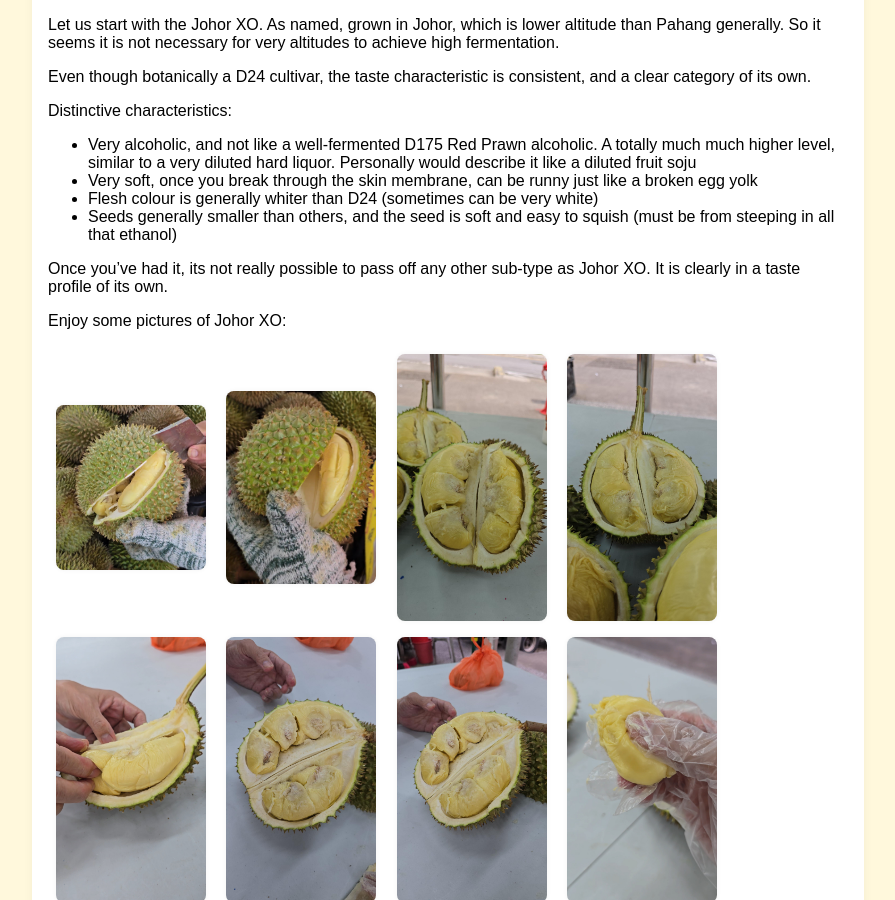
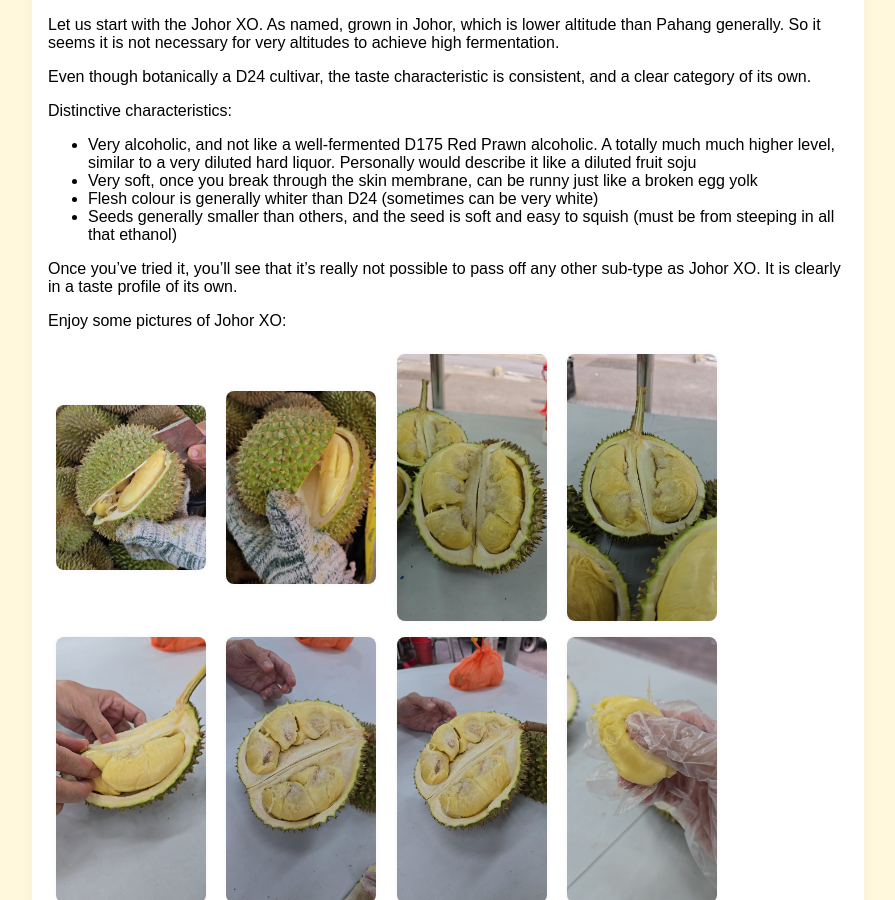
Before and after one commit to yensan57/flabbybeagle, a Jekyll site: the page built from _posts/2025-10-12-pahang-johor-d24-xo.md, in a window 1280 px wide and 900 px high, scrolled down 1055 px. Shown: the whole window, without its empty margins (192-1087 px from the left). Built offline with Jekyll 4.4.1, drawn with Linux system fonts in a browser that asks for light colours.

Commit message:
Update 2025-10-12-pahang-johor-d24-xo.md

```diff
--- a/_posts/2025-10-12-pahang-johor-d24-xo.md
+++ b/_posts/2025-10-12-pahang-johor-d24-xo.md
@@ -33,7 +33,7 @@ Distinctive characteristics:
 - Flesh colour is generally whiter than D24 (sometimes can be very white)
 - Seeds generally smaller than others, and the seed is soft and easy to squish (must be from steeping in all that ethanol)
 
-Once you've had it, its not really possible to pass off any other sub-type as Johor XO. It is clearly in a taste profile of its own.
+Once you've tried it, you'll see that it's really not possible to pass off any other sub-type as Johor XO. It is clearly in a taste profile of its own.
 
 Enjoy some pictures of Johor XO:
 
```
